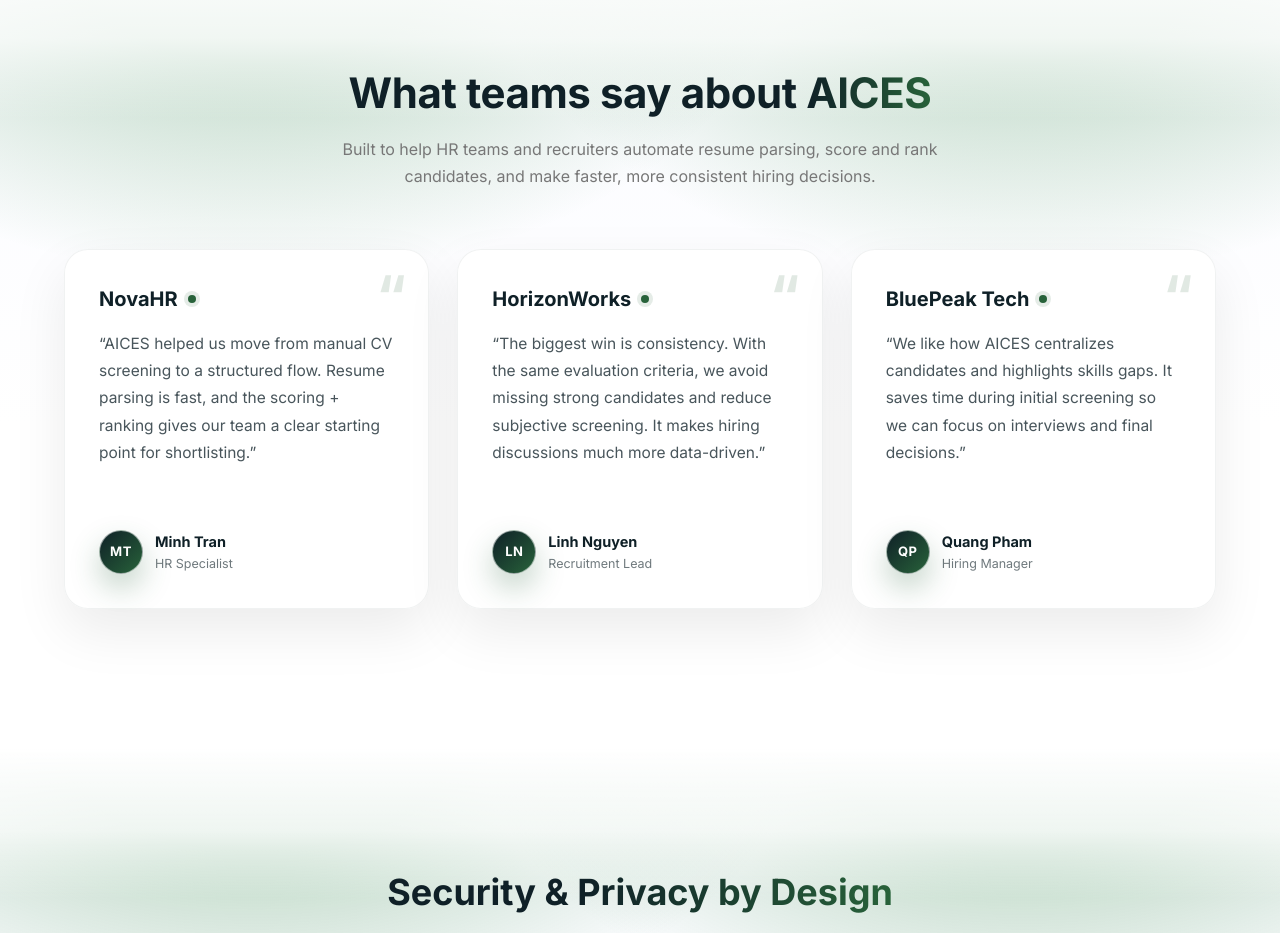
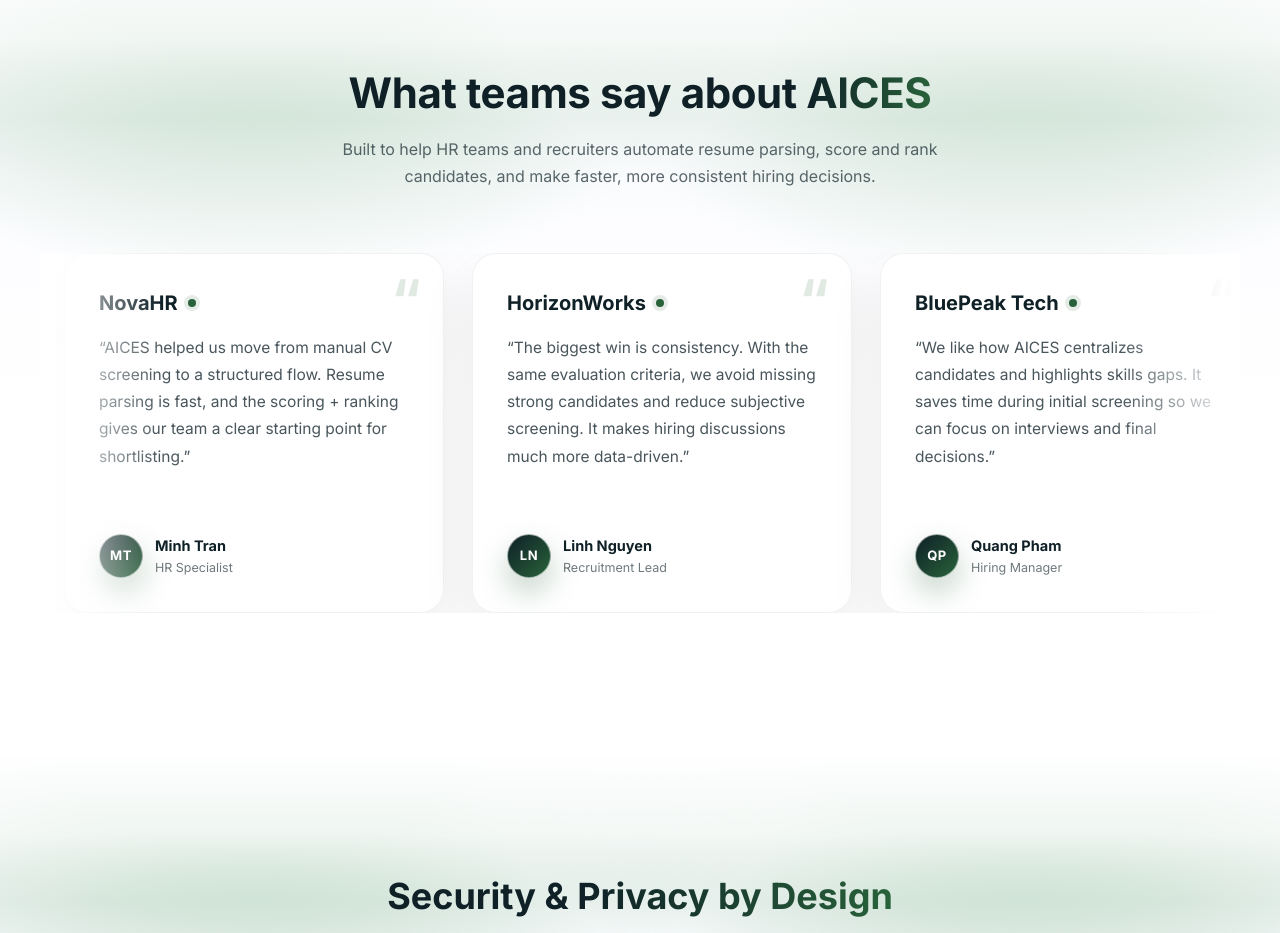
Before and after one commit to AICES-Capstone-Project/AICES-client, a React (Vite) app: page / in a window 1280 px wide. Shown: the part 2820-3753 px from the top of the page. Built offline with nearby package versions, Linux system fonts and the light colour scheme; no server answers.

Commit message:
UI Feedback

```diff
--- a/src/assets/styles/globals.css
+++ b/src/assets/styles/globals.css
@@ -83,7 +83,7 @@ button {
 /* Active submenu title (khi đang ở /resources/*) */
 .custom-menu.ant-menu-horizontal > .ant-menu-submenu-selected {
   background-color: color-mix(in srgb, var(--color-primary-light) 50%, transparent) !important;
-  font-weight: 600 !important;
+  font-weight: 500 !important;
   color: var(--color-primary-dark) !important;
 }
 
@@ -299,7 +299,7 @@ button {
 	.custom-menu.ant-menu-horizontal>.ant-menu-item-selected {
 		background-color: color-mix(in srgb, var(--color-primary-light) 50%, transparent) !important;
 		color: var(--color-primary-dark) !important;
-		font-weight: 600 !important;
+		font-weight: 500 !important;
 		border-radius: 8px !important;
 	}
 
@@ -507,7 +507,7 @@ button {
 	color: var(--color-primary) !important;
 	border-bottom: 2px solid var(--color-primary) !important;
 	background: transparent !important;
-	font-weight: 600 !important;
+	font-weight: 500 !important;
 }
 
 /* Center Modal.confirm when using class `ant-confirm-centered` */
--- a/src/pages/Homepage/partials/Feedback/Feedback.css
+++ b/src/pages/Homepage/partials/Feedback/Feedback.css
@@ -5,7 +5,6 @@
   flex-direction: column;
   align-items: center;
 
-  /* ✅ vệt xanh nền giống ValueSection */
   background:
     linear-gradient(
       180deg,
@@ -25,16 +24,11 @@
       rgba(18, 118, 37, 0.22) 25%,
       rgba(0, 111, 35, 0) 70%
     ),
-    linear-gradient(
-      180deg,
-      #f9faff 0%,
-      #ffffff 60%
-    );
+    linear-gradient(180deg, #f9faff 0%, #ffffff 60%);
 
   position: relative;
   overflow: hidden;
 }
-
 
 .fb-title {
   font-size: clamp(28px, 3.4vw, 42px);
@@ -54,49 +48,15 @@
   margin-bottom: 64px;
 }
 
-
 .fb-accent {
   background: linear-gradient(90deg, #0f2027, #28623a);
-
-  /* MUST HAVE — bản chuẩn + bản webkit */
   background-clip: text;
   -webkit-background-clip: text;
-
-  /* Fix Firefox + Safari */
   color: transparent;
   -webkit-text-fill-color: transparent;
 }
 
-
-.fb-subtitle {
-  font-size: 16px;
-  color: #777;
-  text-align: center;
-  max-width: 600px;
-  margin-bottom: 60px;
-}
-
-.fb-grid {
-  display: grid;
-  grid-template-columns: repeat(3, 1fr);
-  gap: 28px;
-  width: 100%;
-  max-width: 1200px;
-  padding: 0 24px;
-}
-
-@media (max-width: 1100px) {
-  .fb-grid {
-    grid-template-columns: repeat(2, 1fr);
-  }
-}
-
-@media (max-width: 720px) {
-  .fb-grid {
-    grid-template-columns: 1fr;
-  }
-}
-
+/* ============ CARD ============ */
 .fb-card {
   background: rgba(255, 255, 255, 0.92);
   border-radius: 24px;
@@ -118,7 +78,6 @@
   border-color: rgba(40, 98, 58, 0.18);
 }
 
-/* quote mark premium */
 .fb-card::before {
   content: "“";
   position: absolute;
@@ -130,7 +89,6 @@
   font-weight: 800;
   pointer-events: none;
 }
-
 
 .fb-company {
   font-size: 20px;
@@ -151,7 +109,6 @@
   box-shadow: 0 0 0 4px rgba(40, 98, 58, 0.12);
 }
 
-
 .fb-quote {
   font-size: 15.5px;
   line-height: 1.75;
@@ -159,7 +116,6 @@
   flex-grow: 1;
   margin-bottom: 26px;
 }
-
 
 .fb-author {
   display: flex;
@@ -185,7 +141,6 @@
   border: 1px solid rgba(255, 255, 255, 0.55);
 }
 
-
 .fb-author-name {
   font-size: 14.5px;
   font-weight: 700;
@@ -199,14 +154,73 @@
   margin: 2px 0 0;
 }
 
+/* ===========================
+   CAROUSEL LOOP (giữ UI card)
+=========================== */
+.fb-carousel {
+  width: 100%;
+  max-width: 1200px;
+  padding: 0 24px;
+  overflow: hidden;
+  position: relative;
+}
 
-/* RESPONSIVE */
-@media (max-width: 992px) {
-  .fb-grid {
-    grid-template-columns: 1fr;
+/* fade 2 cạnh */
+.fb-carousel::before,
+.fb-carousel::after {
+  content: "";
+  position: absolute;
+  top: 0;
+  bottom: 0;
+  width: 120px;
+  z-index: 2;
+  pointer-events: none;
+}
+
+.fb-carousel::before {
+  left: 0;
+  background: linear-gradient(to right, #ffffff 0%, rgba(255, 255, 255, 0) 100%);
+}
+
+.fb-carousel::after {
+  right: 0;
+  background: linear-gradient(to left, #ffffff 0%, rgba(255, 255, 255, 0) 100%);
+}
+
+.fb-track {
+  display: flex;
+  flex-wrap: nowrap;
+  gap: 28px;
+  width: max-content;
+  animation: fb-marquee 28s linear infinite;
+  will-change: transform;
+}
+
+.fb-carousel:hover .fb-track {
+  animation-play-state: paused;
+}
+
+.fb-slide {
+  flex: 0 0 380px; /* card width */
+}
+
+/* loop bằng cách render 2 lần list */
+@keyframes fb-marquee {
+  0% { transform: translateX(0); }
+  100% { transform: translateX(-50%); }
+}
+
+@media (prefers-reduced-motion: reduce) {
+  .fb-track { animation: none; }
+}
+
+/* mobile: kéo tay */
+@media (max-width: 768px) {
+  .fb-track { animation: none; }
+  .fb-carousel {
+    overflow-x: auto;
+    scrollbar-width: none;
   }
-
-  .fb-card {
-    min-height: auto;
-  }
+  .fb-carousel::-webkit-scrollbar { display: none; }
+  .fb-slide { flex: 0 0 88vw; }
 }
--- a/src/pages/Homepage/partials/Feedback/Feedback.tsx
+++ b/src/pages/Homepage/partials/Feedback/Feedback.tsx
@@ -1,6 +1,33 @@
 import "./Feedback.css";
 
 const Feedback = () => {
+  const items = [
+    {
+      company: "NovaHR",
+      quote:
+        "AICES helped us move from manual CV screening to a structured flow. Resume parsing is fast, and the scoring + ranking gives our team a clear starting point for shortlisting.",
+      avatar: "MT",
+      name: "Minh Tran",
+      role: "HR Specialist",
+    },
+    {
+      company: "HorizonWorks",
+      quote:
+        "The biggest win is consistency. With the same evaluation criteria, we avoid missing strong candidates and reduce subjective screening. It makes hiring discussions much more data-driven.",
+      avatar: "LN",
+      name: "Linh Nguyen",
+      role: "Recruitment Lead",
+    },
+    {
+      company: "BluePeak Tech",
+      quote:
+        "We like how AICES centralizes candidates and highlights skills gaps. It saves time during initial screening so we can focus on interviews and final decisions.",
+      avatar: "QP",
+      name: "Quang Pham",
+      role: "Hiring Manager",
+    },
+  ];
+
   return (
     <section className="fb-section">
       <h2 className="fb-title">
@@ -12,59 +39,26 @@ const Feedback = () => {
         rank candidates, and make faster, more consistent hiring decisions.
       </p>
 
-      <div className="fb-grid">
-        {/* CARD 1 */}
+      {/* Carousel wrapper */}
+      <div className="fb-carousel" aria-label="Feedback carousel">
+        <div className="fb-track">
+          {[...items, ...items].map((item, idx) => (
+            <div className="fb-slide" key={`${item.company}-${idx}`}>
               <div className="fb-card">
-          <h3 className="fb-company">NovaHR</h3>
-          <p className="fb-quote">
-            “AICES helped us move from manual CV screening to a structured flow.
-            Resume parsing is fast, and the scoring + ranking gives our team a
-            clear starting point for shortlisting.”
-          </p>
+                <h3 className="fb-company">{item.company}</h3>
+
+                <p className="fb-quote">“{item.quote}”</p>
 
                 <div className="fb-author">
-            <div className="fb-avatar">MT</div>
+                  <div className="fb-avatar">{item.avatar}</div>
                   <div>
-              <p className="fb-author-name">Minh Tran</p>
-              <p className="fb-author-role">HR Specialist</p>
+                    <p className="fb-author-name">{item.name}</p>
+                    <p className="fb-author-role">{item.role}</p>
                   </div>
                 </div>
               </div>
-
-        {/* CARD 2 */}
-        <div className="fb-card">
-          <h3 className="fb-company">HorizonWorks</h3>
-          <p className="fb-quote">
-            “The biggest win is consistency. With the same evaluation criteria,
-            we avoid missing strong candidates and reduce subjective screening.
-            It makes hiring discussions much more data-driven.”
-          </p>
-
-          <div className="fb-author">
-            <div className="fb-avatar">LN</div>
-            <div>
-              <p className="fb-author-name">Linh Nguyen</p>
-              <p className="fb-author-role">Recruitment Lead</p>
             </div>
-          </div>
-        </div>
-
-        {/* CARD 3 */}
-        <div className="fb-card">
-          <h3 className="fb-company">BluePeak Tech</h3>
-          <p className="fb-quote">
-            “We like how AICES centralizes candidates and highlights skills
-            gaps. It saves time during initial screening so we can focus on
-            interviews and final decisions.”
-          </p>
-
-          <div className="fb-author">
-            <div className="fb-avatar">QP</div>
-            <div>
-              <p className="fb-author-name">Quang Pham</p>
-              <p className="fb-author-role">Hiring Manager</p>
-            </div>
-          </div>
+          ))}
         </div>
       </div>
     </section>
--- a/src/pages/SystemPages/Company/components/CompanyDetail/index.tsx
+++ b/src/pages/SystemPages/Company/components/CompanyDetail/index.tsx
@@ -2,7 +2,7 @@ import { useEffect, useState } from "react";
 import { useNavigate, useParams } from "react-router-dom";
 
 import type { TablePaginationConfig } from "antd/es/table";
-import { Card, Tabs, Typography, Space, Button } from "antd";
+import { Card, Tabs, Space, Button } from "antd";
 import { LeftOutlined} from "@ant-design/icons";
 
 import { companyService } from "../../../../../services/companyService";
@@ -21,7 +21,6 @@ import OverviewTab from "./OverviewTab";
 import JobsTab from "./JobsTab";
 import MembersTab from "./MembersTab";
 
-const { Title } = Typography;
 const DEFAULT_PAGE_SIZE = 10;
 
 export default function CompanyDetail() {
@@ -303,10 +302,6 @@ export default function CompanyDetail() {
         >
           Back
         </Button>
-
-        <Title level={4} style={{ margin: 0 }}>
-          Company Detail
-        </Title>
       </Space>
 
       {/* TABS */}
```
Lines whose indentation alone changed are shown as unchanged.
